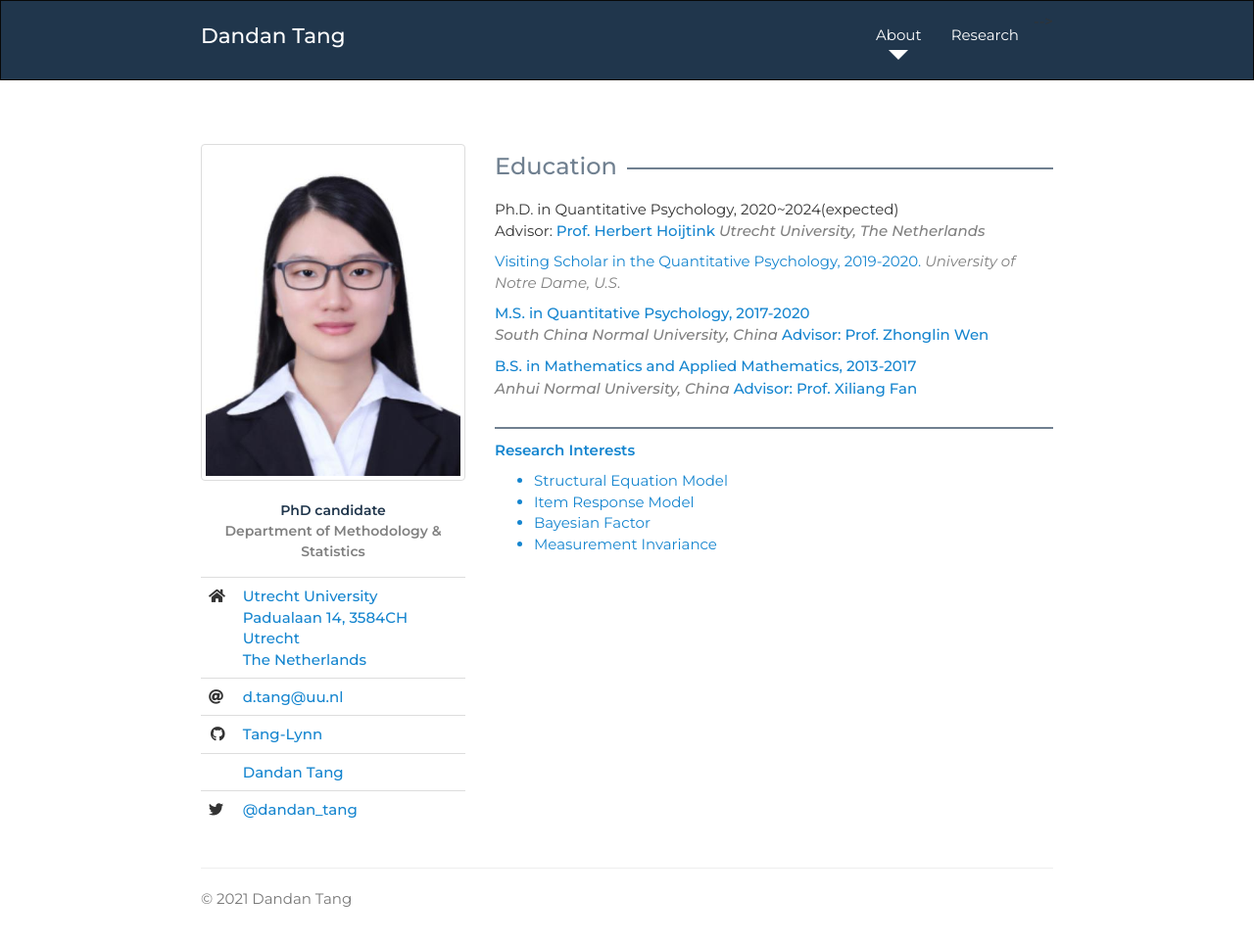
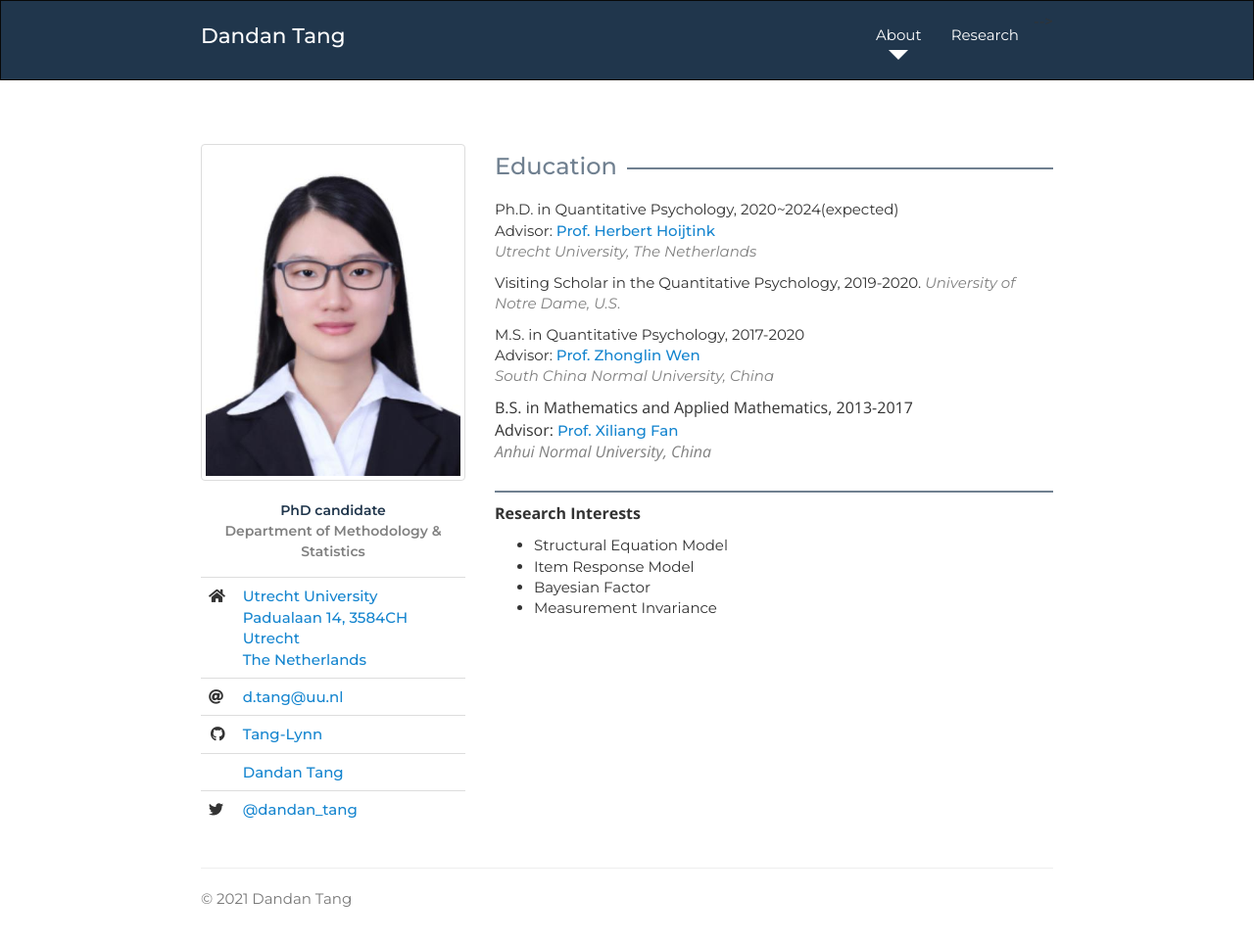
Before and after one commit to Tang-Lynn/tang-lynn.github.io, a Jekyll site: the page index.html, which Jekyll copies as it is, in a window 1280 px wide. Shown: the whole page at 98% size. Built offline with Jekyll 4.4.1, drawn with Linux system fonts in a browser that asks for light colours; nearby versions of some CDN libraries; a style sheet for code colours, icons or effects is not loaded.

```diff
--- a/index.html
+++ b/index.html
@@ -107,7 +107,7 @@
         <ul id="education">
           <li>
           Ph.D. in Quantitative Psychology, 2020~2024(expected)<br>
-           Advisor: <a href="https://www.uu.nl/staff/hhoijtink">Prof. Herbert Hoijtink
+           Advisor: <a href="https://www.uu.nl/staff/hhoijtink">Prof. Herbert Hoijtink </a> <br>
           <span class="university"><em>Utrecht University, The Netherlands</em></span>
           </li>
 	 <li>
@@ -116,13 +116,13 @@
           </li>
           <li>
             M.S. in Quantitative Psychology, 2017-2020 <br>
+            Advisor: <a href="https://psy.scnu.edu.cn/a/20150624/17.html">Prof. Zhonglin Wen </a> <br>
             <span class="university"><em>South China Normal University, China</em></span>
-	   Advisor: <a href="https://psy.scnu.edu.cn/a/20150624/17.html">Prof. Zhonglin Wen
 	</li>
           </ul>
 	    B.S. in Mathematics and Applied Mathematics, 2013-2017 <br>
+	    Advisor: <a href="https://math.ahnu.edu.cn/info/1078/6926.htm">Prof. Xiliang Fan </a> <br>
             <span class="university"><em>Anhui Normal University, China</em></span>
-	    Advisor: <a href="https://math.ahnu.edu.cn/info/1078/6926.htm">Prof. Xiliang Fan
 	</li>
           </ul>
 
```
